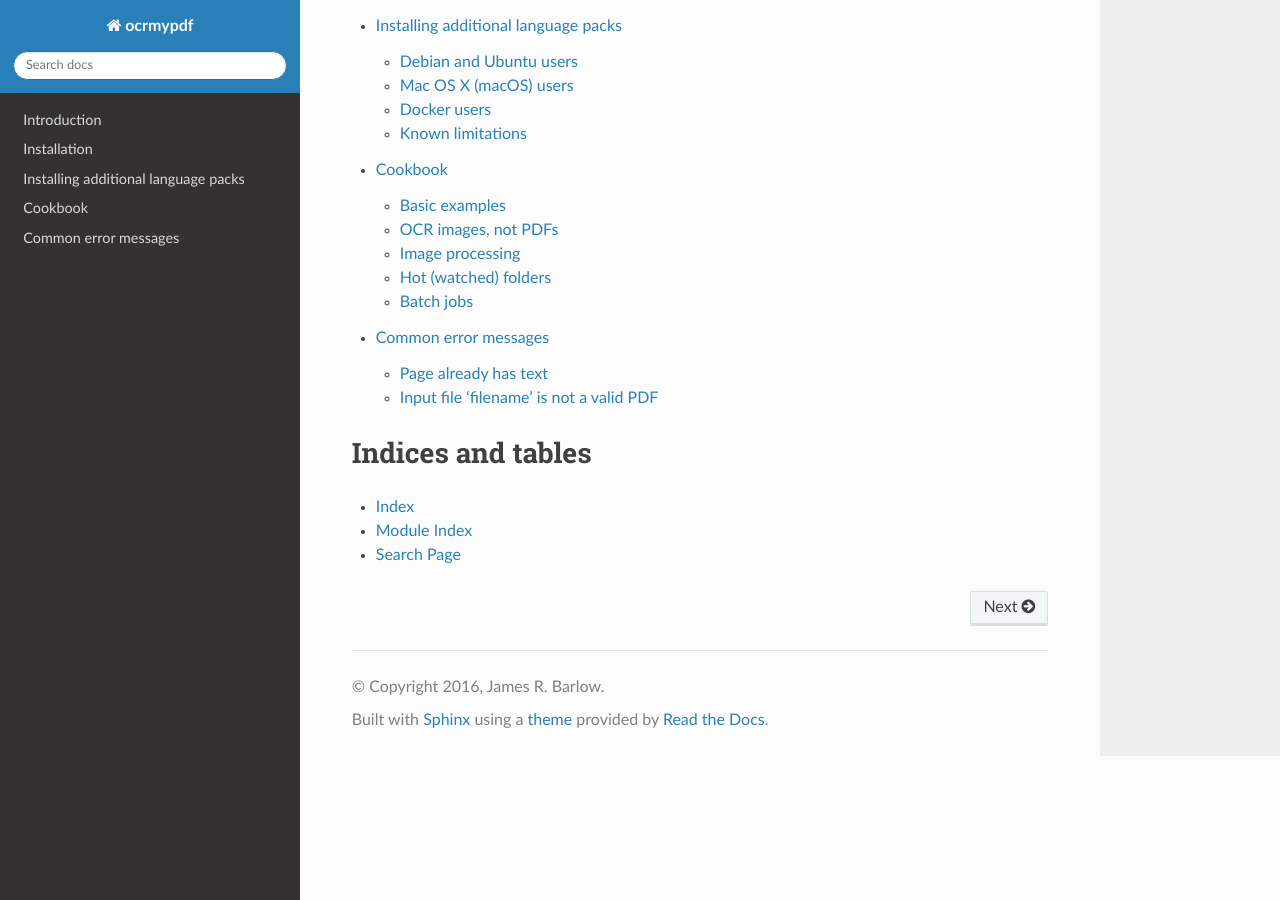
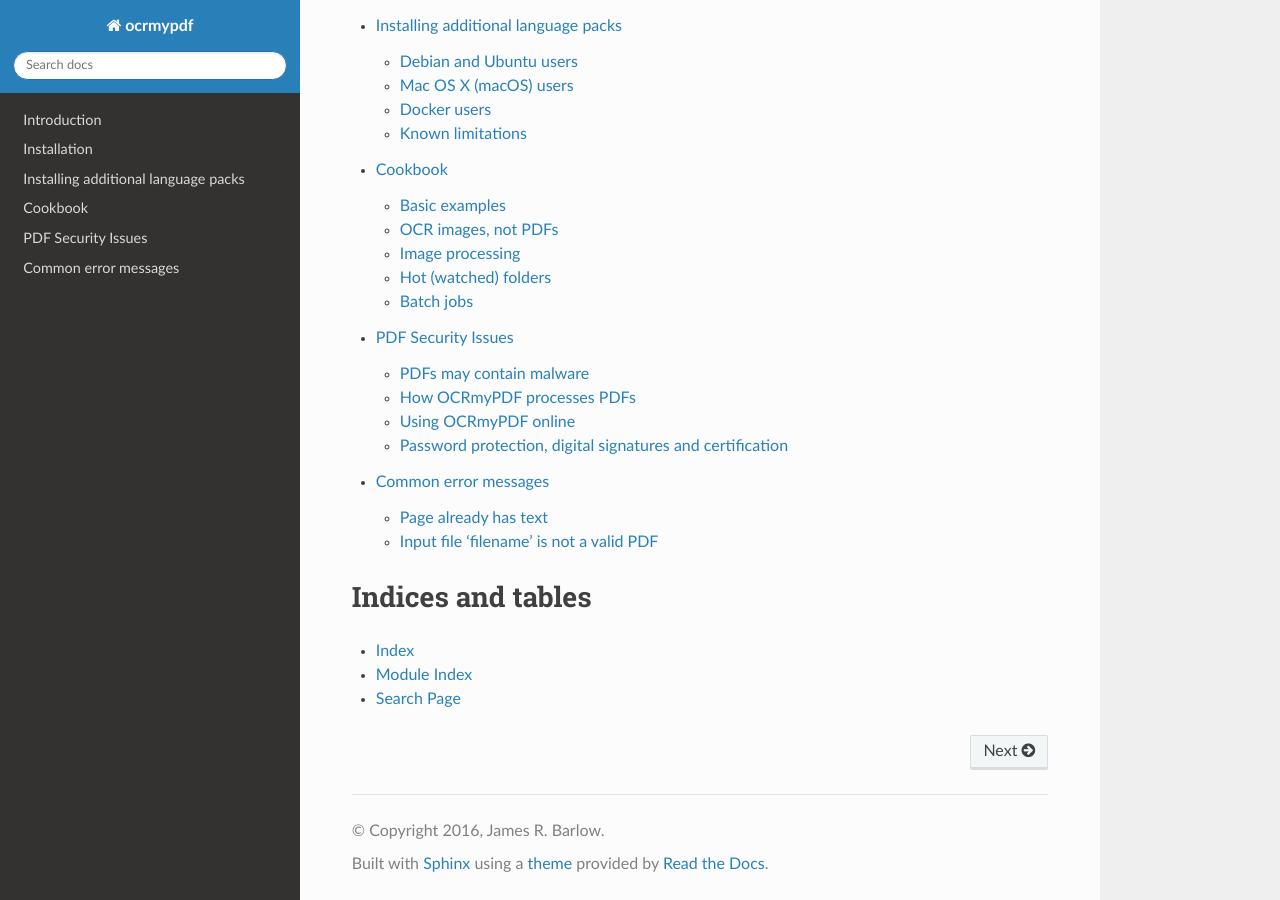
Before and after one commit to AI-General/OCRmyPDF, a Sphinx documentation site: the page built from docs/index.rst, in a window 1280 px wide and 900 px high, scrolled down 674 px. Built offline with Sphinx 7.4.7 and the Read the Docs theme 2.0.0, drawn with Linux system fonts in a browser that asks for light colours; some of the changed lines change nothing that is shown.

Commit message:
Add security suggestions

```diff
--- a/docs/index.rst
+++ b/docs/index.rst
@@ -20,6 +20,7 @@
    installation
    languages
    cookbook
+   security
    errors
 
 
--- /dev/null
+++ b/docs/security.rst
@@ -0,0 +1,44 @@
+PDF Security Issues
+===================
+
+	OCRmyPDF should only be used on PDFs you trust. It is not designed to protect you against malware.
+
+Recognizing that many users have an interest in handling PDFs and applying OCR to PDFs they did not generate themselves, this article discusses the security implications of PDFs and how users can protect themselves.
+
+The disclaimer applies: this software has no warranties of any kind.
+
+PDFs may contain malware
+------------------------
+
+PDF is a rich, complex file format. The official PDF 1.7 specification, ISO 32000:2008, is hundreds of packages long and references several annexes each of which are similar in length. PDFs can contain video, audio, JavaScript and other programming, and forms. In some cases, they can open internet connections to pre-selected URLs. All of these possible attack vectors.
+
+In short, PDFs `may contain viruses <https://security.stackexchange.com/questions/64052/can-a-pdf-file-contain-a-virus>`_.
+
+This `article <https://theinvisiblethings.blogspot.ca/2013/02/converting-untrusted-pdfs-into-trusted.html>`_ describes a method which allows potentially hostile PDFs to be viewed and rasterized safely in a disposable virtual machine. A trusted PDF created in this manner is converted to images and loses all information making it searchable. OCRmyPDF could be used restore searchability.
+
+How OCRmyPDF processes PDFs
+---------------------------
+
+OCRmyPDF must open and interpret your PDF in order to insert an OCR layer. First, it runs all PDFs through `qpdf <https://github.com/qpdf/qpdf>`_, a program that repairs PDFs with syntax errors. This is done because, in the author's experience, a significant number of PDFs in the wild especially those created by scanners are not well-formed files. qpdf makes it more likely that OCRmyPDF will succeed, but offers no security guarantees. qpdf is also used to split the PDF into single page PDFs.
+
+After qpdf, OCRmyPDF examines each page using `PyPDF2 <https://github.com/mstamy2/PyPDF2>`_. This library also has no warranties or guarantees.
+
+Finally, OCRmyPDF rasterizes each page of the PDF using `Ghostscript <http://ghostscript.com/>`_ in ``-dSAFER`` mode.
+
+Depending on the options specified, OCRmyPDF may graft the OCR layer into the existing PDF or it may essentially reconstruct ("re-fry") a visually identical PDF that may be quite different at the binary level. That said, OCRmyPDF is not a tool designed for sanitizing PDFs.
+
+Using OCRmyPDF online
+---------------------
+
+OCRmyPDF is not designed to be deployed "as a service", in a setting where a user/attacker could upload a file for OCR processing online. It is not designed to be secure in this case.
+
+Abbyy Cloud OCR is a viable commercial alternative with a web services API. The author also provides professional services that include OCR and building databases around PDFs, and is happy to provide consultation.
+
+Password protection, digital signatures and certification
+---------------------------------------------------------
+
+OCRmyPDF cannot remove password protection from a PDF. ``qpdf``, one of its dependencies, has this capability. After OCR is applied, password protection is not permitted on PDF/A documents but the file can be converted to regular PDF.
+
+Many programs exist which are capable of inserting an image of someone's signature. On its own, this offers no security guarantees. It is trivial to remove the signature image and apply it to other files. This practice offers no real security.
+
+Important documents can be digitally signed and certified to attest to their authorship. OCRmyPDF cannot do this. Open source tools such as pdfbox (Java) have this capability as does Adobe Acrobat.
```
